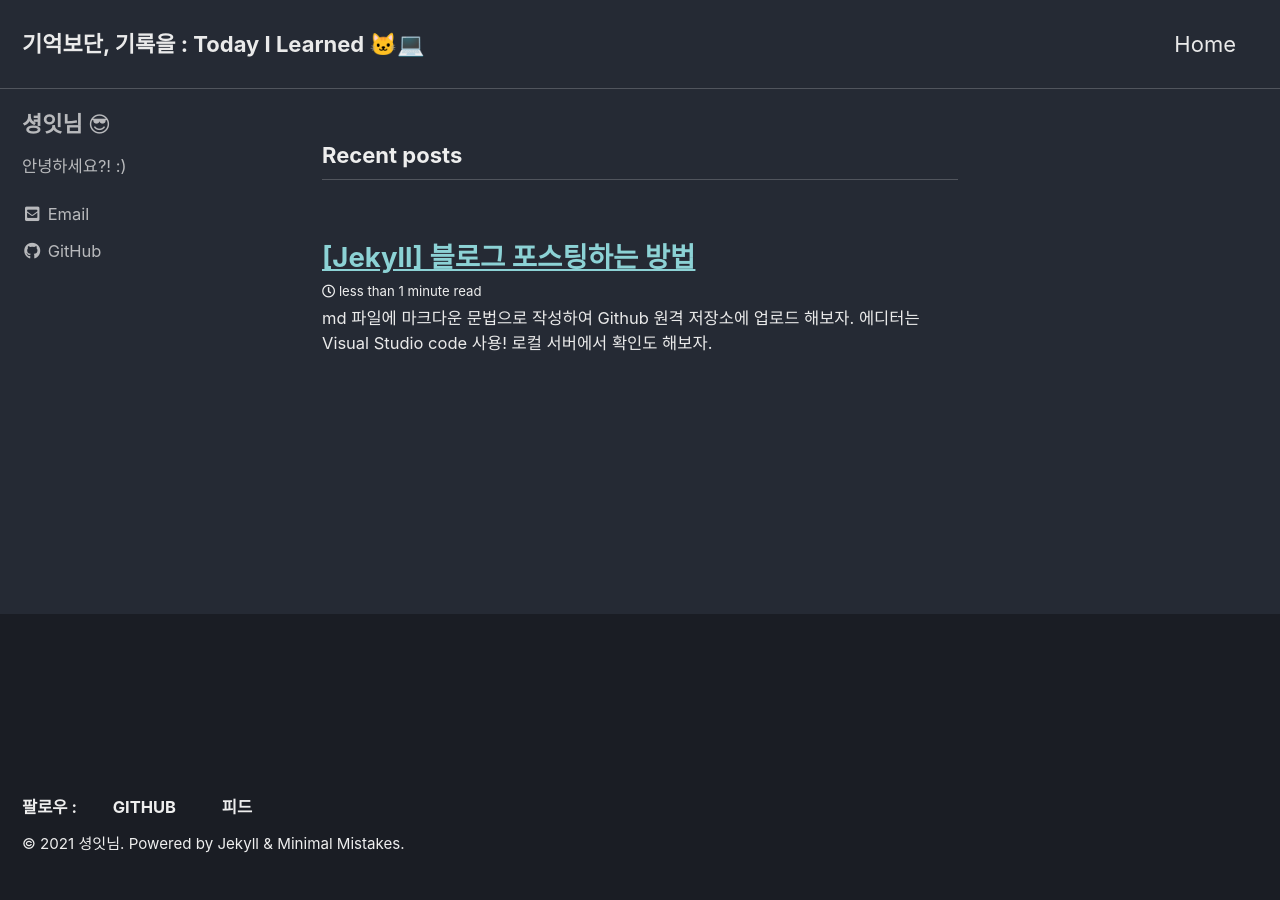
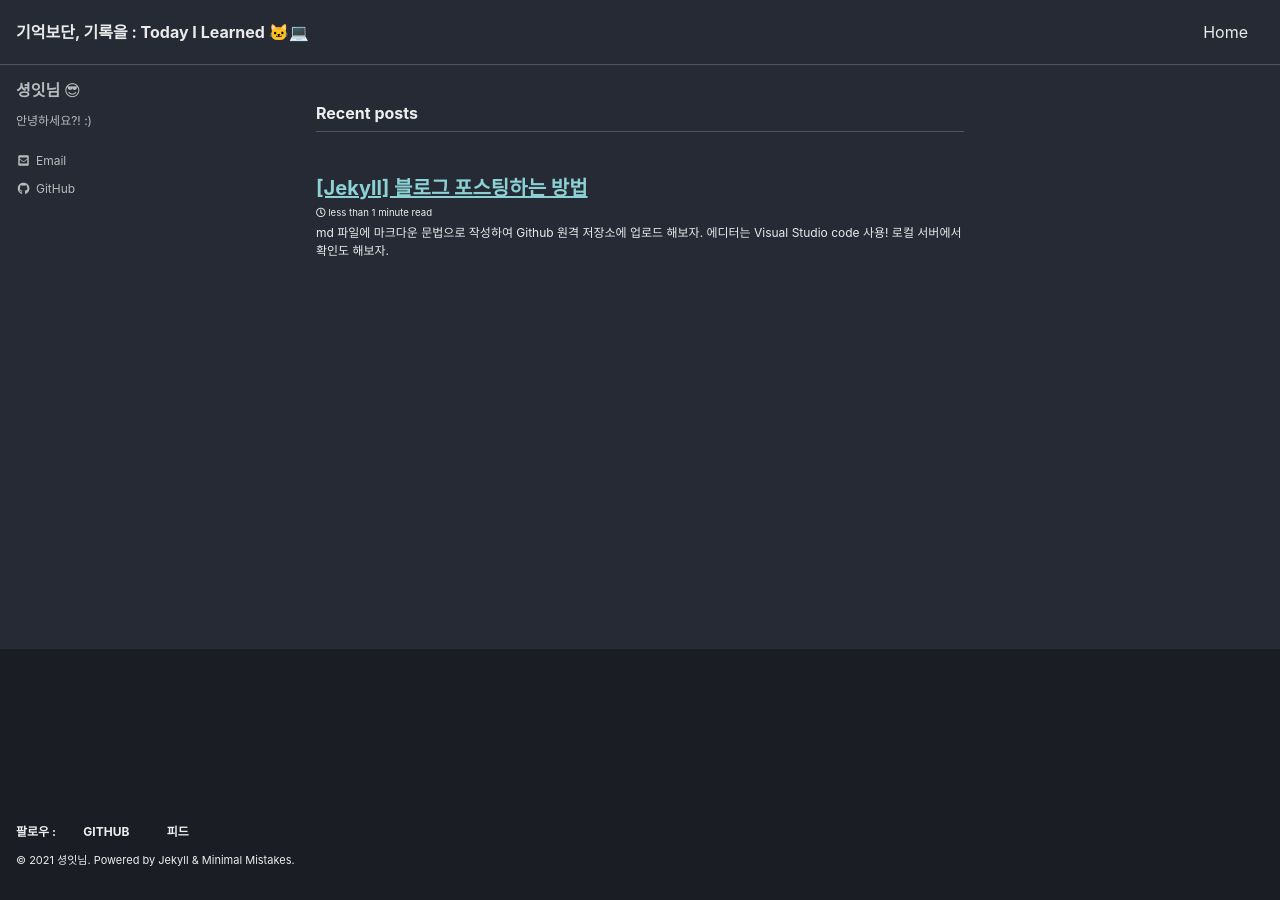
Before and after one commit to Shung-2/Shung-2.github.io, a Jekyll site: the page built from index.html, in a window 1280 px wide. Built offline with Jekyll 4.4.1, drawn with Linux system fonts in a browser that asks for light colours; cached includes are drawn as plain includes; the list of posts is cut into pages by our own code.

Commit message:
블로그 폰트 크기 조절 테스트 01

```diff
--- a/_sass/minimal-mistakes/_reset.scss
+++ b/_sass/minimal-mistakes/_reset.scss
@@ -4,6 +4,7 @@
 
 * { box-sizing: border-box; }
 
+// 키워드 검색용 주석 (글자 폰트 크기 조절)
 html {
   /* apply a natural box layout model to all elements */
   box-sizing: border-box;
@@ -11,15 +12,15 @@ html {
   font-size: 16px;
 
   @include breakpoint($medium) {
-    font-size: 18px;
+    font-size: 16px;
   }
 
   @include breakpoint($large) {
-    font-size: 20px;
+    font-size: 16px;
   }
 
   @include breakpoint($x-large) {
-    font-size: 22px;
+    font-size: 16px;
   }
 
   -webkit-text-size-adjust: 100%;
```
